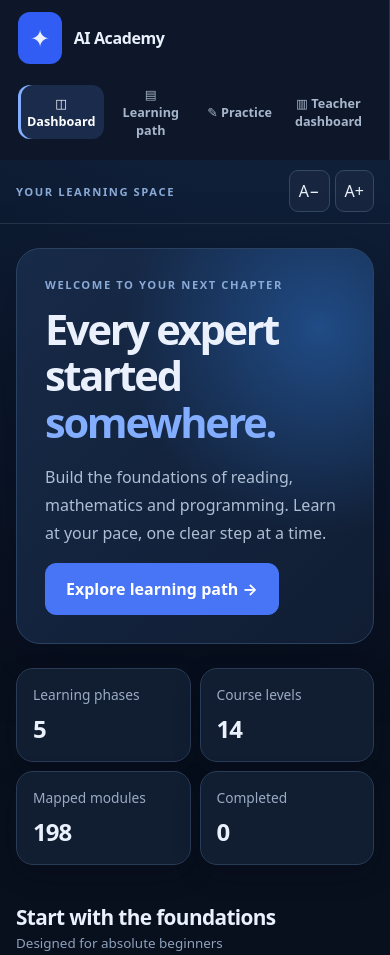
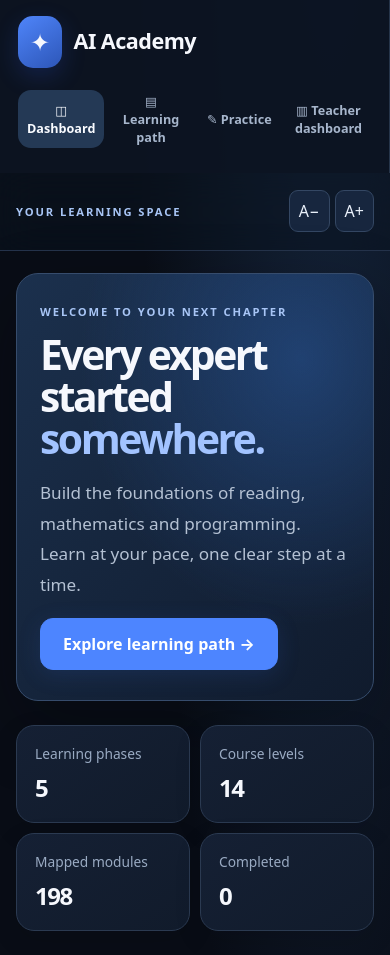
Before and after one commit to alieid12/ai-academy, a website built with Vite: page index.html in a window 390 px wide. Shown: the top 955 px of the page. Built offline with nearby package versions, Linux system fonts and the light colour scheme.

Commit message:
Refine academy visual language with editorial typography, quiet surfaces and responsive layouts

```diff
--- a/src/style.css
+++ b/src/style.css
@@ -87,3 +87,49 @@ body{background:radial-gradient(circle at 75% -10%,#142b4c 0,transparent 38%),#0
 .practice-item summary{cursor:pointer;font-weight:700;line-height:1.5;color:#d8e8ff}
 .practice-item details{padding:10px 0 0 12px}
 .practice-item summary:focus-visible{outline:3px solid #b8d3ff;outline-offset:4px}
+
+
+/* 2026 visual refresh: editorial clarity, quiet surfaces, restrained motion */
+:root{--canvas:#090d16;--panel:#121a29;--panel-hover:#19253a;--line:#2b3a51;--ink:#f6f8fd;--muted:#b4c1d3;--blue:#84adff}
+body{background:radial-gradient(ellipse at 85% -15%,#172943 0%,transparent 43%),var(--canvas);color:var(--ink);-webkit-font-smoothing:antialiased}
+.shell{grid-template-columns:248px minmax(0,1fr)}
+.sidebar{background:#0c1422eF;border-right:1px solid #26354a;padding:32px 16px;gap:7px}
+.brand{font-size:1.35rem;margin-bottom:50px;padding-left:9px}
+.mark{background:linear-gradient(145deg,#4f85fa,#2d56b8);box-shadow:0 8px 24px #315df533;border-radius:15px}
+.nav{border-radius:13px;padding:14px 16px;transition:background .18s ease}
+.nav.active{background:#243955;box-shadow:none;color:#f9fbff}
+.nav:hover:not(.active){background:#17283d}
+.top{height:78px;background:#0b142085;backdrop-filter:blur(18px);-webkit-backdrop-filter:blur(18px)}
+.content{max-width:1240px;padding-top:52px}
+.eyebrow{color:#a8c5f5;letter-spacing:.17em}
+h1,h2,h3{font-weight:750;text-wrap:balance}
+h1{letter-spacing:-.06em}
+p{color:var(--muted)}
+.hero{border:1px solid #364c6c;border-radius:30px;background:radial-gradient(ellipse at 80% 20%,#29589d88,transparent 55%),linear-gradient(135deg,#1b304d,#101b2d);padding:clamp(34px,5vw,70px);box-shadow:0 25px 70px #03060c44}
+.hero h1{max-width:850px;line-height:1.04}
+.hero p{font-size:1.07rem;line-height:1.8}
+.hero em{color:#a2c3ff}
+.hero:after{opacity:.6}
+.primary{background:#4d85ff;border-color:#4d85ff;border-radius:13px;box-shadow:0 5px 22px #3464cb2c;padding:14px 22px}
+.primary:hover{background:#6c9aff}
+.panel,.course,.level{background:linear-gradient(145deg,#152034,#111b2b);border:1px solid var(--line);border-radius:22px;box-shadow:0 9px 28px #02070e1c}
+.panel{padding:26px}.course{padding:28px;min-height:246px}
+.course:hover{border-color:#5e7ca4}
+.stats{gap:13px}
+.stats strong{font-weight:740;letter-spacing:-.06em}
+.level{padding:clamp(20px,3vw,34px)}
+.level-top h2{font-size:1.6rem}
+.module{border-radius:13px;background:#17263b;border-color:#34445c;padding:16px;gap:10px}
+.module.ready{background:#1a304e;border-color:#42618a}
+.module.ready:hover{background:#254269}
+.module span{font-weight:650}
+.module small{font-size:.75rem}
+.lesson-layout{gap:22px}
+.lesson-content{padding:clamp(22px,3vw,40px)}
+.lesson-content .lead{font-size:1.16rem;line-height:1.85}
+.quiz{border-color:#426187}
+.option{border-radius:13px}
+.content input,.content textarea{border-radius:13px;background:#0d1727}
+.content input:focus,.content textarea:focus{outline:3px solid #a8c8ff;outline-offset:2px}
+@media(max-width:950px){.shell{grid-template-columns:1fr}.sidebar{position:relative;height:auto;padding:16px 18px}.brand{margin:0 12px 0 0;padding:0}.content{padding-top:32px}}
+@media(max-width:620px){.hero{border-radius:22px;padding:30px 23px}.hero h1{font-size:clamp(2.55rem,10vw,4rem)}.panel,.course,.level{border-radius:18px}.content{padding:22px 16px 80px}.stats{gap:10px}.stats .panel{padding:18px}.level-top h2{font-size:1.35rem}.lesson-content{padding:20px}.sidebar{gap:5px}.brand{margin-bottom:8px}.nav{padding:11px 9px}}
```
